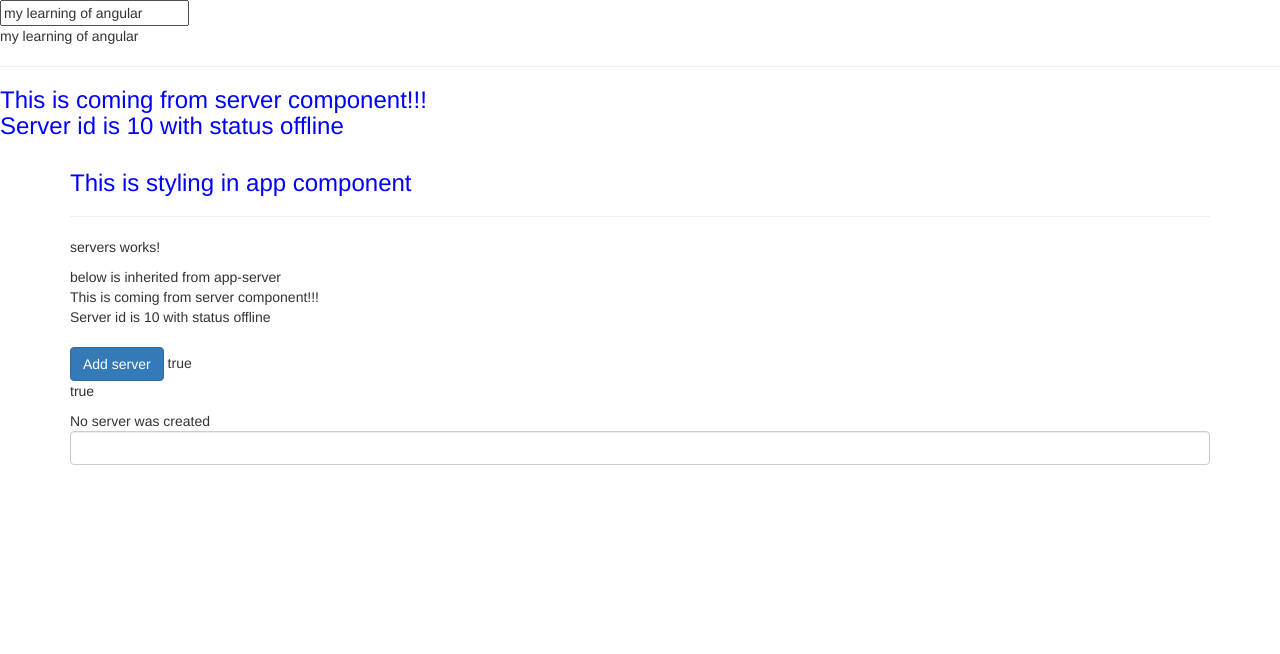
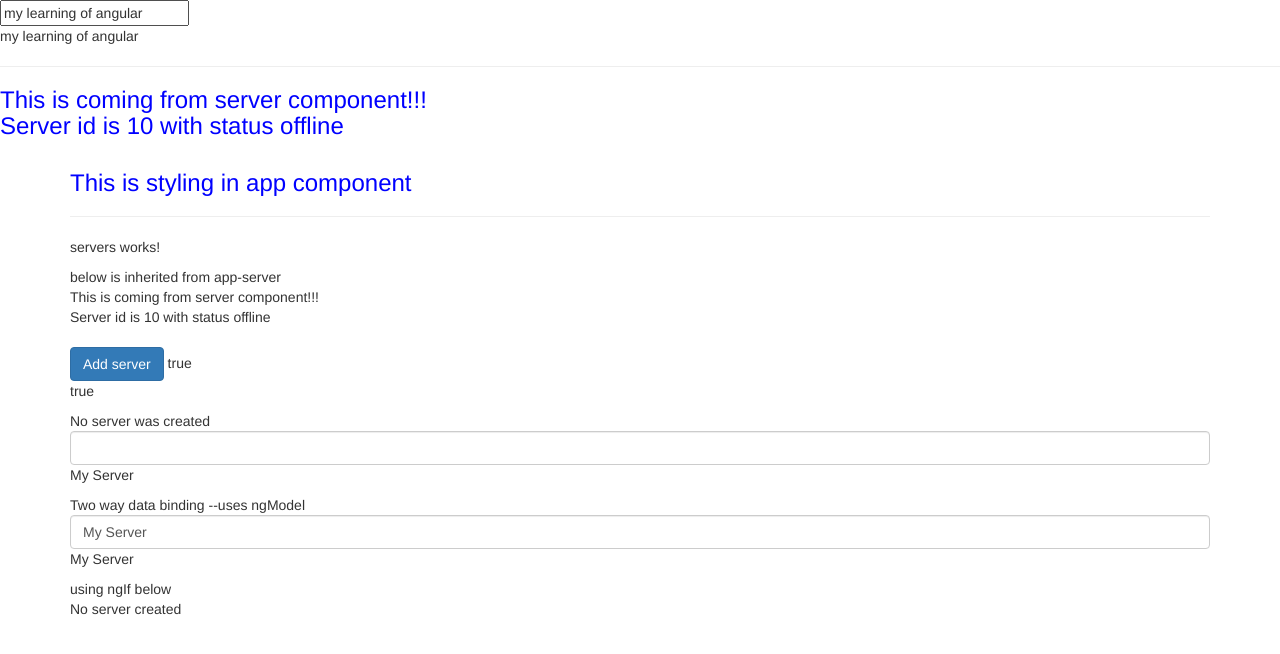
Before and after one commit to onlinechetan/myAngularLearning, an Angular app: page / in a window 1280 px wide. Shown: the top 654 px of the page. Built offline with nearby package versions, Linux system fonts and the light colour scheme.

Commit message:
use of ng if else and template

```diff
--- a/src/app/servers/servers.component.html
+++ b/src/app/servers/servers.component.html
@@ -13,3 +13,14 @@
 <input
 type="text" class ="form-control" (input)="onUpdateServerName($event)">
 <p>{{serverName}}</p>
+
+Two way data binding --uses ngModel
+<br>
+<input
+type="text" class ="form-control" [(ngModel)]="serverName">
+<p>{{serverName}}</p>
+using ngIf below
+<p *ngIf="serverCreated; else noServer">Server was created, server name is {{serverName}}</p>
+<ng-template #noServer>
+  <p>No server created</p>
+</ng-template>
--- a/src/app/servers/servers.component.ts
+++ b/src/app/servers/servers.component.ts
@@ -19,7 +19,8 @@
 export class ServersComponent implements OnInit {
   allowNewServer = false;
   serverCreationStatus = "No server was created ";
-  serverName = '';
+  serverName = 'My Server';
+  serverCreated = false;
 
   constructor() {
     setTimeout(() => {
@@ -31,7 +32,8 @@
   }
 
   onCreateServer() {
-    this.serverCreationStatus = "server was created";
+    this.serverCreationStatus = "server was created: " + this.serverName;
+    this.serverCreated = true;
     console.log("value of serverCreationStatus: "+this.serverCreationStatus);
   }
 
```
